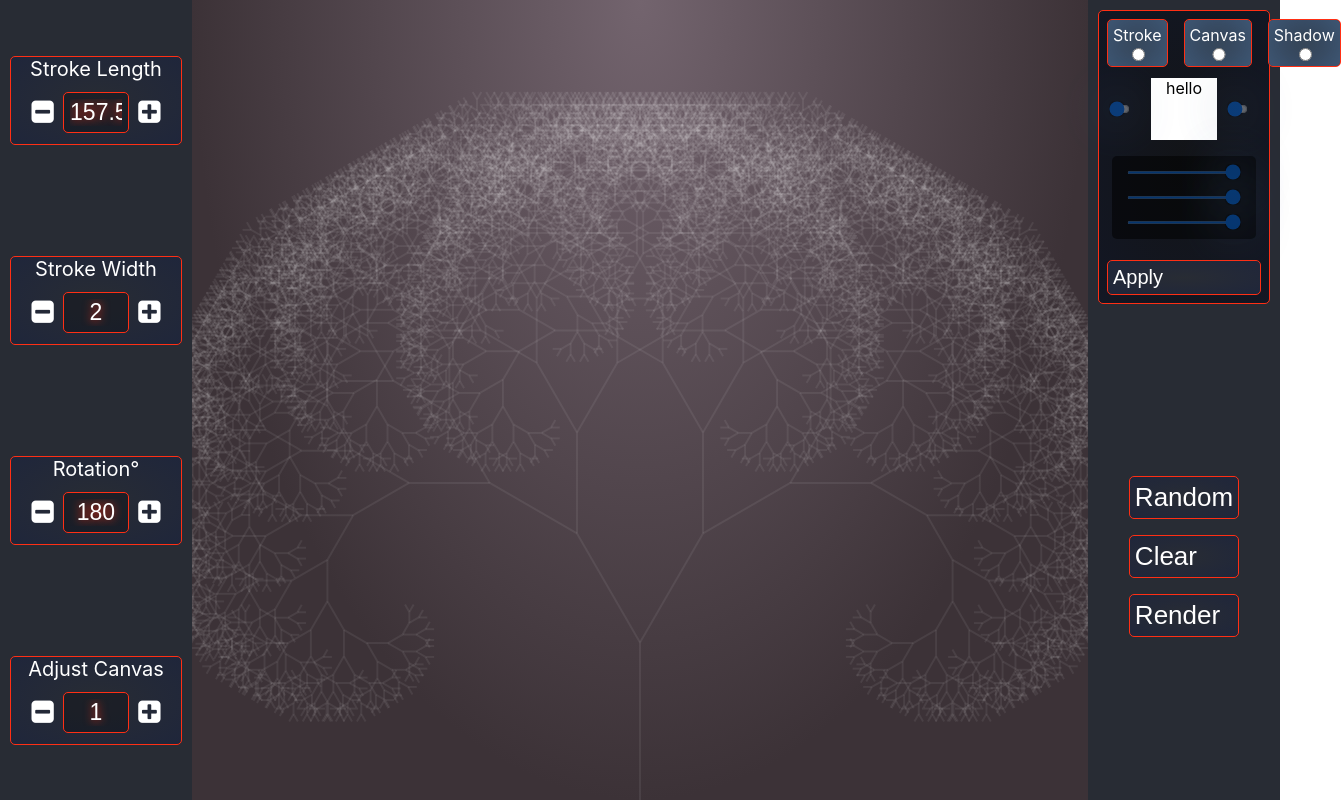
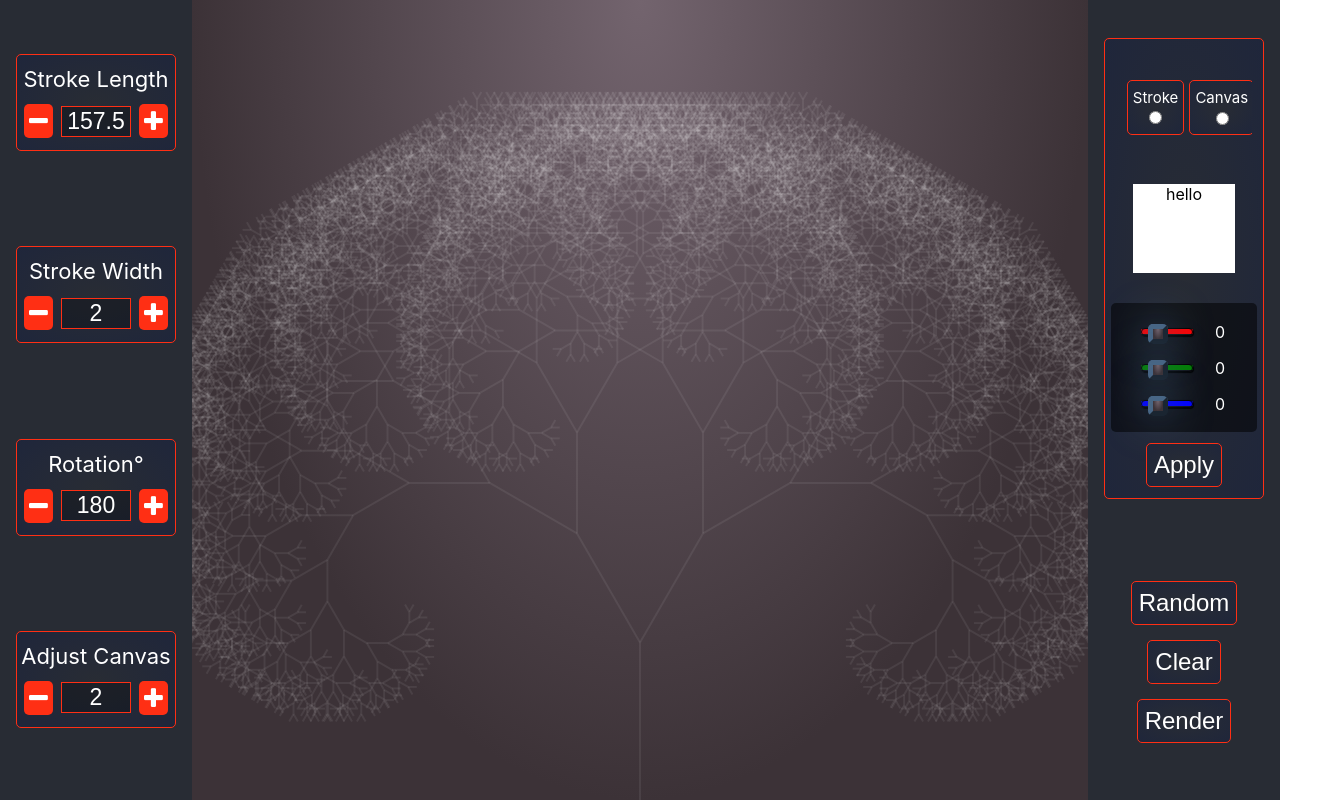
Before and after one commit to jas2882/Beautiful-Recursion, a React (Create React App) app: page / in a window 1280 px wide. Shown: the whole page, 1341 px wide, since content can reach past the window. Built offline with nearby package versions, Linux system fonts and the light colour scheme.

Commit message:
cleaned css removed vert sliders will come back to that later

```diff
--- a/public/index.html
+++ b/public/index.html
@@ -2,13 +2,13 @@
 <html lang="en">
   <head>
     <meta charset="utf-8" />
-    <link rel="icon" href="%PUBLIC_URL%/favicon.ico" />
     <meta name="viewport" content="width=device-width, initial-scale=1" />
     <meta name="theme-color" content="#000000" />
     <meta
       name="description"
       content="Web site created using create-react-app"
     />
+      <!-- bootstrap -->
     <link rel="stylesheet" href="https://maxcdn.bootstrapcdn.com/font-awesome/4.4.0/css/font-awesome.min.css">
     <link rel="manifest" href="%PUBLIC_URL%/manifest.json" />
 
--- a/src/App.css
+++ b/src/App.css
@@ -1,5 +1,8 @@
 :root {
   --text: rgb(255, 255, 255);
+  --btn-shadow: 0 0 14px var(--border);
+  --hover-zoom: scale(1.05);
+  --display-bg:  rgba(0, 0, 0, 0.275);
   --primary-color: #486685;
   --secondary-color: #282c34;
   --border: #ff2f14;
@@ -8,265 +11,246 @@
   --op-black:  rgba(0, 0, 0, 0.542);
   --op-black-hover:  rgba(0, 0, 0, 0.801);
   --border-radius: 5px;
-  --canvas-bg: radial-gradient(
+  --canvas-bg:
+    radial-gradient(
       ellipse farthest-side at top,
       #73646e 0,
       #3c3237 100%
-  );;
+    );
   --standard-b-shadow: 0 0 50px 1px #486685 inset;
-  --standard-b-shadow-hover: 0 0 50px 5px #486685;
-  --background-gradient: radial-gradient(
+  --standard-b-shadow-hover: 0 0 40px 1px #486685;
+  --background-gradient:
+    radial-gradient(
       ellipse at center,
       #282c34 0,
       #1f263b 100%
     );
-  --lrg-background-gradient: radial-gradient(
+  --lrg-background-gradient:
+    radial-gradient(
       ellipse at center,
       var(--op-black) 0,
       #131724 100%
-  )
+    );
 }
-.App {
-  text-align: center;
-  margin: 0;
-  padding: 0;
-  box-sizing: border-box;
-}
-i {
-  color: var(--text);
-}
-i:hover {
-  text-shadow: 0 0 10px var(--border);
-  color: var(--text);
-}
-.btn {
-  font-size: calc(10px + 2vmin);
-  color: var(--text);
-  border: none;
-  background: none;
-}
+/* holds the canvas and outside menus */
 .content-body {
-  width: 100vw;
   height: 100vh;
   display: flex;
-  flex-direction: row;
+  overflow: hidden;
 }
-/* canvas settings */
-.canvas-section {
-  width: 70vw;
-  height: 100vh;
-  position: relative;
-}
+/* display for fractal */
 .myCanvas {
   color: var(--text);
-  width: 100%;
+  width: 70vw;
   height: 100%;
-  box-sizing: border-box;
   background: var(--canvas-bg);
 }
 .myCanvasBackground {
   color: var(--text);
-  width: 100%;
   height: 100vh;
 }
+/* shared settings for side menu */
 #side-menu {
   background-color: var(--secondary-color);
+  box-sizing: border-box;
   width: 15vw;
+  padding: calc(3px + 1vw);
   display: flex;
   flex-direction: column;
   justify-content: space-around;
-  position: relative;
-  box-sizing: border-box;
 }
+/* components shared theme */
 .themed {
-  cursor: pointer;
-  margin: 10px;
-  display: flex;
-  flex-direction: column;
-  border: 1px solid var(--border);
-  border-radius: var(--border-radius);
-}
-.themed:hover {
-  box-shadow: var(--standard-b-shadow-hover);
-}
-.tool-container {
-  margin: 10px;
   box-sizing: border-box;
   display: flex;
   flex-direction: column;
+  justify-content: space-around;
+  text-align: center;
+  color: var(--text);
   background: var(--background-gradient);
   border: 1px solid var(--border);
   border-radius: var(--border-radius);
   cursor: pointer;
+  margin-bottom: calc(10px + 1vh);
+  transition: box-shadow 0.7s, transform 0.4s;
+}
+.themed:hover {
+  box-shadow: var(--standard-b-shadow-hover);
+  transform: var(--hover-zoom);
+}
+/* icons and buttons */
+i {
+  background: none;
+  height: 100%;
+  width: 100%;
+  padding: calc( 1vh - 3px );
+}
+.btn {
+  box-sizing: border-box;
+  cursor: pointer;
+  font-size: calc(8px + 2vh);
+  background: var(--background-gradient);
+  border: 1px solid var(--border);
+  border-radius: var(--border-radius);
+  color: var(--text);
+  width: fit-content;
+  padding: 7px;
+  margin: 0;
   position: relative;
 }
-.tool-container:hover {
-  box-shadow: var(--standard-b-shadow-hover);
-  transition-timing-function: ease-in-out;
-  transition: box-shadow 0.5s;
+.btn:hover {
+  color: var(--border);
+  background: var(--op-black);
 }
-/* title of toolbox */
-.banner{
+.tool-icon {
+  font-size: calc(8px + 2vh);
+  /*padding: 5px;*/
+  border-radius: var(--border-radius);
   color: var(--text);
-  font-size: calc(4px + 2vmin);
+  background: var(--border) none;
 }
-/* span holding  + display - */
+.tool-icon:hover {
+  background-color: var(--text);
+  color: var(--border);
+  box-shadow: var(--btn-shadow);
+}
+/* button wrapper for icons */
+.icon-btn {
+  display: flex;
+  justify-content: center;
+  background: none;
+  /*padding: 5px;*/
+  /*height: fit-content;*/
+  border: none;
+}
+/* banner display */
+.banner {
+  color: var(--text);
+  font-size: calc(6px + 2vh);
+  margin-top: calc(3px + 1vh);
+}
+/* tool counter display with icons */
 .counter {
-  color: var(--text);
+  width: 100%;
+  vertical-align: middle;
   display: flex;
-  flex-direction: row;
-  justify-content: space-evenly;
-  margin: calc(3px + 1vmin);;
+  justify-content: space-around;
+  align-items: center;
+  margin: calc(3px + 1vh) 0;
 }
-/* show current values */
+/* display only */
 .display {
   text-align: center;
   color: var(--text);
   border: 1px solid var(--border);
-  border-radius: var(--border-radius);
-  padding: 6px;
-  display: flex;
-  justify-content: center;
-  font-size: calc(7px + 2vmin);
-  height: auto;
-  width: 35%;
-  /* min-width: 45px;
-  label
-  max-width: 65px; */
-  background-color: rgba(0, 0, 0, 0.275);
-  text-shadow: 0 0 10px var(--border);
+  width: 40%;
+  font-size: calc(7px + 2vh);
+  background-color:var(--display-bg);
+  cursor: pointer;
 }
-/* right menu */
-.color-tool-container {
-  margin: 10px;
-  box-sizing: border-box;
+/* tool components left menu */
+.number-spinner-container {
+  /*
+  padding: calc(3px + 1vh);
+  position: relative;
+  height: calc(80vh / var(--num-of-tools));
+  min-height: 60px;
+  padding: 1vh;
+  padding: 5vh;
   display: flex;
   flex-direction: column;
-  background: var(--lrg-background-gradient);
-  border: 1px solid var(--border);
-  border-radius: var(--border-radius);
-  cursor: pointer;
+  justify-content: space-between;
+  */
+}
+/*color-picker & right menu section*/
+.color-picker-container {
+  height: 60%;
   position: relative;
-}
-.color-tool-container:hover {
-  background-color: rgb(80, 80, 180);
-}
-/* color picker display */
-.color-tool-display {
-  box-sizing: border-box;
+  padding: calc(3px + 1vh);
   display: flex;
   justify-content: center;
   align-items: center;
 }
-/* color preview */
-.color-display {
+/*radio-btn container*/
+.radio-container {
+  box-sizing: border-box;
+  border: none;
   width: 100%;
-  height: 90%;
-  background-color: rgb(255, 255, 255);
-  cursor: pointer;
+  height: 30%;
+  gap: 5px;
+  display: flex;
+  flex-direction: row;
+  justify-content: space-around;
+  box-shadow: none;
+  overflow: hidden;
+  margin: calc(3px + 2vh) 0;
+  padding: calc(3px + 1vh)
 }
-.render-btn,
-.clear-btn,
-.random-btn,
-.radio-btn,
-.apply-btn,
-.vert-slide,
-.slide-counter,
-.slide-container {
-  color: var(--text);
-  padding: 5px;
-  margin: 1vh;
+/* color picker radio buttons */
+.radio-btn {
+  box-sizing: border-box;
+  font-size: calc(7px + 1vmin);
   display: flex;
   flex-direction: column;
+  justify-content: space-around;
+  align-items: center;
+  background-color: var(--background-gradient);
+  /*box-shadow: var(--standard-b-shadow);*/
+  border-radius: var(--border-radius);
+  /*width: auto;*/
+  padding: calc(5px);
+  /*margin: 0;*/
+  height: auto;
 }
-.render-btn:hover,
-.clear-btn:hover,
-.random-btn:hover,
 .radio-btn:hover {
-  color: var(--text);
-  box-shadow: var(--standard-b-shadow-hover);
-  background-color: var(--secondary-color);
-  border: 1px solid var(--border);
-  text-shadow: 0 0 5px var(--border);
+  background: var(--op-black);
+  color: var(--border);
 }
-/* canvas updater */
-.update-canvas {
+/* color display preview */
+.color-tool-display {
+  width: 100%;
+  height: 40%;
+  border: none;
+  background-color: transparent;
   display: flex;
-  flex-direction: column;
-  margin: auto;
+  flex-direction: row;
+  justify-content: space-around;
+  margin: calc(3px + 2vh) 0;
 }
-.apply-btn {
-  font-size: calc(4px + 2vmin);
-  color: var(--text);
-  background: var(--background-gradient);
+.color-display {
+  background: white;
+  color: black;
+  width: 75%;
 }
-.apply-btn:hover {
-  color: white;
-  transition: box-shadow 0.3s;
-  box-shadow: var(--standard-b-shadow-hover);
-  background: var(--border);
-  border: 1px solid var(--text);
-  text-shadow: 0 0 10px var(--primary-color);
+/* container for rgba sliders */
+.slide-container {
+  display: flex;
+  justify-content: space-around;
+  align-items: center;
+  background-color: transparent;
+  margin: calc(3px + 1vh) 0;
+  padding: 0 15px;
 }
-/* radio switches */
-.radio-container {
-  display: flex;
-  justify-content: space-between;
-  margin: 0;
-}
-.radio-btn {
-  font-size: calc(8px + 1vmin);
-  box-shadow: var(--standard-b-shadow);
-}
-/* slider thumbs and tracks */
-.vert {
-  height: 100%;
-  border: none;
-  background: var(--op-black);
-  justify-content: center;
-}
-.horizontal {
-  border: none;
-  box-shadow: none;
-}
-.slide-container {
-  box-sizing: border-box;
-  color: var(--text);
-  display: flex;
-  box-sizing: border-box;
-  border: none;
-  background-color: none;
-}
-.slider {
-  background: var(--primary-color);
-  border-radius: var(--border-radius);
-  opacity: 0.4;
-  transition: opacity .4s;
-  border: none;
-}
-/* Mouse-over effects */
-.slider:hover  {
-  background: var(--text);
-  opacity: 1; /* Fully shown on mouse-over */
+.slider-value {
+  margin: 0 calc(4px + 1vh);
 }
 .color-slider {
+  margin: calc(3px + 1vh) 0;
+  padding: 5px;
+  width: 100%;
   background-color: var(--op-black);
   border-radius: var(--border-radius);
-  margin: 1vw;
 }
 .color-slider:hover {
   background-color: var(--op-black-hover);
   transition: background-color 0.5s;
   transition-timing-function: ease-in-out;
 }
-.vert {
-  width: 3px;
+.color-slider input {
+  background-color:var(--op-black);
+  margin: 10px;
   border: none;
-}
-#red,
-#blue,
-#green {
-  height: 3px;
+  height: 5px; /* thumb slider */
 }
 #red {
   background: red;
@@ -286,28 +270,61 @@ i:hover {
 #blue:hover {
   box-shadow: 0 0 30px 2px blue;
 }
-/* webKits for thumb range sliders */
-/* Firefox */
+/* update canvas */
+.update-canvas {
+  display: flex;
+  flex-direction: column;
+  justify-content:space-evenly;
+  align-items:center;
+  gap: 15px;
+  margin: calc(3px + 2vh) 0;
+}
+/* web-kits */
+/* fire-fox green */
+/* slider thumb */
  input[type=range]::-moz-range-thumb {
    cursor: pointer;
-  background-color: rgba(0, 0, 0, 0.686);
-  border: 1px groove var(--border);
+   height: 10px;
+   background: var(--canvas-bg);
+   background-color: var(--op-black); /* inner thumb */
+   border: 5px outset var(--primary-color);
    border-radius: var(--border-radius);
    box-shadow: var(--standard-b-shadow-hover);
 }
-/* WebKit/Blink */
+/* slider */
+input[type=range]::-moz-range-track {
+  cursor: pointer;
+  border: none;
+}
+/* chrome, opera, and edge */
 input[type=range]::-webkit-slider-thumb {
+  -webkit-appearance: none;
+  height: 20px;
+  width: 20px;
+  margin-top: -5px;
   cursor: pointer;
-  background-color: rgba(0, 0, 0, 0.686);
-  border: 1px groove var(--border);
+  background: var(--canvas-bg);
+  background-color: var(--op-black); /* inner thumb */
+  border: 5px outset var(--primary-color);
   border-radius: var(--border-radius);
   box-shadow: var(--standard-b-shadow-hover);
 }
-/* IE */
-input[type=range]::-ms-thumb {
+/* chrome, opera, and edge */
+input[type=range]::-webkit-slider-runnable-track {
+  width: 100%;
+  height: 8px;
   cursor: pointer;
-  background-color: rgba(0, 0, 0, 0.686);
-  border: 1px groove var(--border);
+  box-shadow: 1px 1px 1px #000000, 0 0 1px #0d0d0d;
+  /*background: white;*/
   border-radius: var(--border-radius);
-  box-shadow: var(--standard-b-shadow-hover);
+  border: 1px solid #010101;
 }
+input[type=range] {
+  -webkit-appearance: none; /* Hides the slider so that custom slider can be made */
+  width: 100%; /* Specific width is required for Firefox. */
+  background: transparent; /* white in Chrome */
+}
+input[type=range]:focus {
+  outline: none;
+  background-color: pink;
+}
--- a/src/ContentBody.js
+++ b/src/ContentBody.js
@@ -3,7 +3,8 @@ import LeftMenu from './LeftMenu';
 import RightMenu from './RightMenu';
 
 /* adjustable values */
-let adjustCanvas = 1;      // 1 sets fractal to bottom of the canvas(1.01 for cushion) 2 sets it directly in the middle
+let adjustCanvasY = 1;      // 1: FireFox sets fractal to bottom of the canvas(1.01 for cushion) 2 sets it directly in the middle
+let adjustCanvasX = 2;      // 2 centers fractal on x-axis 1000 sets to left corner
 let branchDensityLeft = 0.8; // baseline: 0.5
 let branchDensityRight = 0.8;// max: 0.85
 let degreesLeft = 30;        // baseline: 30 Increment to increase spread
@@ -18,7 +19,6 @@ let rotate = 180;            // baseline: 31
 let shadowBlur = 0;          // baseline: 15
 let shadowColor = "(rgba(0,0,0,0.8))";
 let strokeColor = '#ffffff';
-
 
 export const Draw = (props) => {
 
@@ -110,8 +110,8 @@ export const Draw = (props) => {
 
   adjustDPI();
 
-  let originX =get.style.width() / 2; // center canvas on x-axis
-  let originY =get.style.height() / adjustCanvas;  //center on y-axis <-- divide / 2 to center in middle of canvas -->
+  let originX =get.style.width() / adjustCanvasX; // center canvas on x-axis
+  let originY =get.style.height() / adjustCanvasY;  //center on y-axis <-- divide / 2 to center in middle of canvas -->
 
   //let img = <img src={fireImage} alt="fire"></img>
   //let strokeEffect = ctx.drawImage(img, originX, originY);
@@ -138,26 +138,26 @@ export const Clear = () => {
 export const Random = () => {
   console.log('random');
 };
-export const SetValue = (id, value, min, max, increment) => {
+// export const SetValue = (id, value, min, max, increment) => {
 
-  let displayValue = document.getElementById(id);
-  //let value = Math.floor(displayValue.innerHTML) + Math.floor(increment);
+//   let displayValue = document.getElementById(id);
+//   //let value = Math.floor(displayValue.innerHTML) + Math.floor(increment);
 
-  console.log(id, displayValue.value);
+//   console.log(id, displayValue.value);
 
-  // add checks
-  if(value >= max || value <= min) {
-    console.log('limits exceeded');
-  }
+//   // add checks
+//   if(value >= max || value <= min) {
+//     console.log('limits exceeded');
+//   }
 
-  displayValue.innerHTML = value+increment;
+//   displayValue.innerHTML = value+increment;
 
-  return value;
-}
+//   return value;
+// }
 export const AdjustValue = () => {
   console.log('adjusting');
-  var slider = document.getElementById("myRange");
-  var output = document.getElementById("demo");
+  let slider = document.getElementById("myRange");
+  let output = document.getElementById("demo");
   output.innerHTML = slider.value; // Display the default slider value
 
   // Update the current slider value (each time you drag the slider handle)
@@ -166,7 +166,7 @@ export const AdjustValue = () => {
 }
 }
 
-const ContentBody = () => {
+const ContentBody = (props) => {
 
   return (
 
@@ -176,7 +176,7 @@ const ContentBody = () => {
         strokeWidth={strokeWidth}
         setLength={strokeLength}
         rotation={rotate}
-        canvasPosition={adjustCanvas}
+        canvasPosition={adjustCanvasX}
       />
       <div className="canvas-section">
         <Canvas />
--- a/src/LeftMenu.js
+++ b/src/LeftMenu.js
@@ -2,7 +2,7 @@ import NumberSpinner from '../src/components/NumberSpinner';
 
 const LeftMenu = (props) => {
 
-  const { strokeWidth, setLength, rotation, canvasPosition } = props;
+  const { strokeWidth, setLength, rotation, canvasPosition, min, max, initValue } = props;
 
   console.log(strokeWidth, setLength, rotation, canvasPosition);
 
--- a/src/RightMenu.js
+++ b/src/RightMenu.js
@@ -13,13 +13,13 @@ const RightMenu = (props) => {
       {/* Increment values min max etc... values are commented in Draw.js with the variable declarations */}
       <ColorPicker />
       <section className="update-canvas">
-        <button className="btn random-btn tool-container" onClick={() => Random()}>
+        <button className="btn random-btn themed" onClick={() => Random()}>
           Random
         </button>
-        <button className="btn clear-btn tool-container" onClick={() => Clear()}>
+        <button className="btn clear-btn themed" onClick={() => Clear()}>
           Clear
         </button>
-         <button className="btn render-btn tool-container" onClick={() => Render()}>
+         <button className="btn render-btn themed" onClick={() => Render()}>
           Render
         </button>
       </section>
--- a/src/components/Canvas.js
+++ b/src/components/Canvas.js
@@ -13,7 +13,7 @@ class Canvas extends Component {
   render() {
     return (
       <>
-        <canvas className="myCanvas" id={this.state.canvasId}></canvas>
+        <canvas className="myCanvas" id={this.state.canvasId} />
         {/* <canvas className="myCanvasBackground" id="canvasBackground"></canvas>*/}
       </>
     );
--- a/src/components/ColorPicker.js
+++ b/src/components/ColorPicker.js
@@ -1,87 +1,84 @@
 //import { SetValue } from './Draw';
 
 const ColorPicker = () => {
-  /*
-    var slider = document.getElementById("myRange");
-    var output = document.getElementById("demo");
-    output.innerHTML = slider.value; // Display the default slider value
+  // const rangeSlider = function () {
+  //   const slider = $(".range-slider"),
+  //     range = $(".range-slider__range"),
+  //     value = $(".range-slider__value");
+  //
+  //   slider.each(function () {
+  //     value.each(function () {
+  //       const value = $(this).prev().attr("value");
+  //       $(this).html(value);
+  //     });
+  //
+  //     range.on("input", function () {
+  //       $(this).next(value).html(this.value);
+  //     });
+  //   });
+  // };
+  const ColorSlider = () => {
+    const slider = document.getElementsByClassName("slider");
+    // const min = slider.getAttribute("min");
+    // const max = slider.getAttribute("max");
 
-    // Update the current slider value (each time you drag the slider handle)
-    slider.oninput = function() {
-      output.innerHTML = this.value;
-    }
-        red green blue alpha
-  */
+
+    console.log(slider);
+  }
+  ColorSlider();
   return (
-    <section className="color-tool-container" >
-      <div className="radio-container counter">
-        <label className="tool-container radio-btn">Stroke
+    <section className="themed color-picker-container" >
+      <div className="radio-container">
+        <label className="btn radio-btn">Stroke
+          <input className=" btn radio-btn-glow" type="radio" name="radio" onClick={() => console.log('check')} />
+            <span className="checkMark" />
+        </label>
+        <label className="btn radio-btn">Canvas
           <input className="radio-btn-glow" type="radio" name="radio" onClick={() => console.log('check')} />
-            <span className="checkMark"></span>
+           <span className="checkMark" />
         </label>
-        <label className="tool-container radio-btn">Canvas
+        <label className="btn radio-btn">Shadow
           <input className="radio-btn-glow" type="radio" name="radio" onClick={() => console.log('check')} />
-           <span className="checkMark"></span>
-        </label>
-        <label className="tool-container radio-btn">Shadow
-          <input className="radio-btn-glow" type="radio" name="radio" onClick={() => console.log('check')} />
-            <span className="checkMark"></span>
+            <span className="checkMark" />
         </label>
       </div>
 
       <section className="color-tool-display">
-        <span className="slide-container">
-          <input
-            className="vert slide-container slider"
-            id="alpha"
-            orient="vertical"
-            type="range"
-            min='0'
-            max='1'
-          />
-        </span>
         <span className="color-display" id="color-preview">hello</span>
-        <span className="slide-container">
-          <input
-            className="vert slide-container slider"
-            id="blur"
-            orient="vertical"
-            type="range"
-            min='0'
-            max='3'
-          />
-        </span>
       </section>
       <section className="color-slider">
-        <span className="horizontal slide-container">
+        <div className="horizontal slide-container">
           <input
             className="slider"
             type="range"
             min='0'
-            max='3'
+            max='255'
             id="red"
           />
-          </span>
-        <span className="horizontal slide-container">
+          <span className="slider-value">0</span>
+          </div>
+        <div className="horizontal slide-container">
           <input
           className="slider"
           type="range"
           min='0'
-          max='3'
+          max='255'
           id="green"
         />
-        </span>
-        <span className="horizontal slide-container">
+          <span className="slider-value">0</span>
+        </div>
+        <div className="horizontal slide-container">
         <input
           className="slider"
           type="range"
           min='0'
-          max='2'
+          max='255'
           id="blue"
         />
-        </span>
+          <span className="slider-value">0</span>
+        </div>
       </section>
-      <button className="apply-btn themed">Apply</button>
+      <button className="btn apply-btn">Apply</button>
     </section>
   )
 }
--- a/src/components/NumberSpinner.js
+++ b/src/components/NumberSpinner.js
@@ -18,20 +18,22 @@ class NumberSpinner extends React.Component {
   }
 
   render() {
-    return <div className="tool-container">
+    return (
+      <div className="themed number-spinner-container">
         <label className="banner">{this.state.banner}</label>
         <section className="counter">
-         <button className="btn tool-btn left" onClick={() => this.updateValue(-this.state.increment)}>
-          <i className="fa fa-minus-square" ></i>
+          <button className="icon-btn" onClick={() => this.updateValue(-this.state.increment)}>
+            <i className="tool-icon fa fa-minus" />
           </button>
 
           <input className="display" value={this.state.value} id={this.state.id} onChange={this.handleChange}/>
 
-        <button className="btn tool-button right" onClick={() => this.updateValue(this.state.increment)}>
-          <i className="fa fa-plus-square"></i>
+          <button className="icon-btn" onClick={() => this.updateValue(this.state.increment)}>
+            <i className="tool-icon fa fa-plus" />
           </button>
         </section>
       </div>
+    )
   }
 
   handleChange = (e) => {
@@ -45,6 +47,55 @@ class NumberSpinner extends React.Component {
 
   }
 }
+
+// constructor(props) {
+//     super(props);
+//     this.state = {
+//       id: props.id,
+//       min: props.min,
+//       max: props.max,
+//       banner: props.banner,
+//       increment: parseFloat(props.increment),
+//       value: parseFloat(props.initValue)
+//     };
+
+// export function NumberSpinner1(props) {
+
+//   co
+
+//   const [ id, setId ] = useState(props);
+//   const [ min, setMin ] = useState(props);
+//   const [ max, setMax ] = useState(props);
+//   const [ banner, setBanner ] = useState(props);
+//   const [ increment, setIncrement ] = useState(props);
+//   const [ value, setValue ] = useState(initValue);
+
+//   const checkCount = () => {
+//     if(value >= max || value <= min) {
+//       console.log('exceeded params')
+//       return
+//     }
+//     setValue(value)
+//   }
+//   checkCount();
+
+// return (
+//   <div className="tool-container">
+//       <label className="banner">{setBanner(banner)}</label>
+//       <section className="counter">
+//          <button className="btn tool-btn left" onClick={() => setValue(value -increment)}>
+//           <i className="fa fa-minus-square" ></i>
+//         </button>
+
+//         <input className="display" value={value} id={setId(id)}>{value}</input>
+
+//         <button className="btn tool-button right" onClick={() => setValue(value + increment)}>
+//           <i className="fa fa-plus-square"></i>
+//         </button>
+//       </section>
+//     </div>
+// )
+// }
 
 export default NumberSpinner;
 
```
Also changed, not shown: 1 other file (tests, documents, lock files or other folders). Lines whose indentation alone changed are shown as unchanged.
